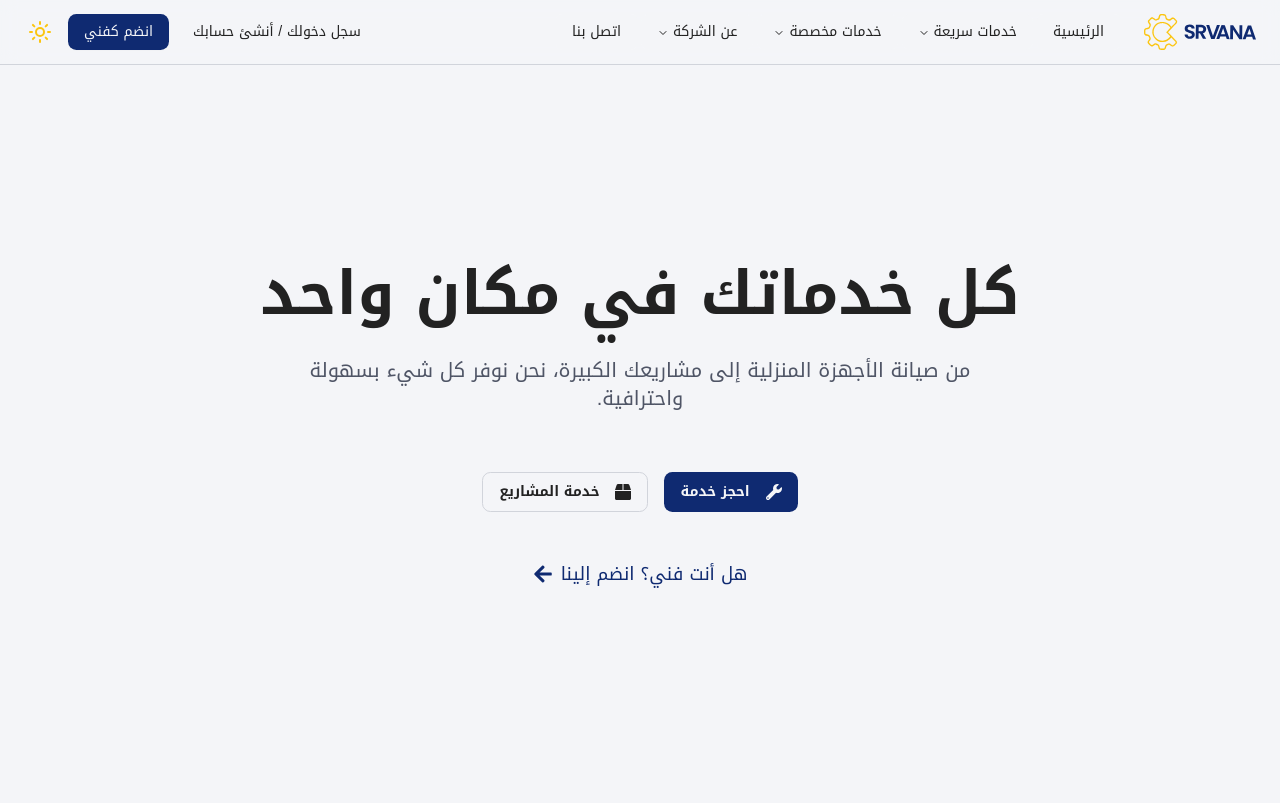
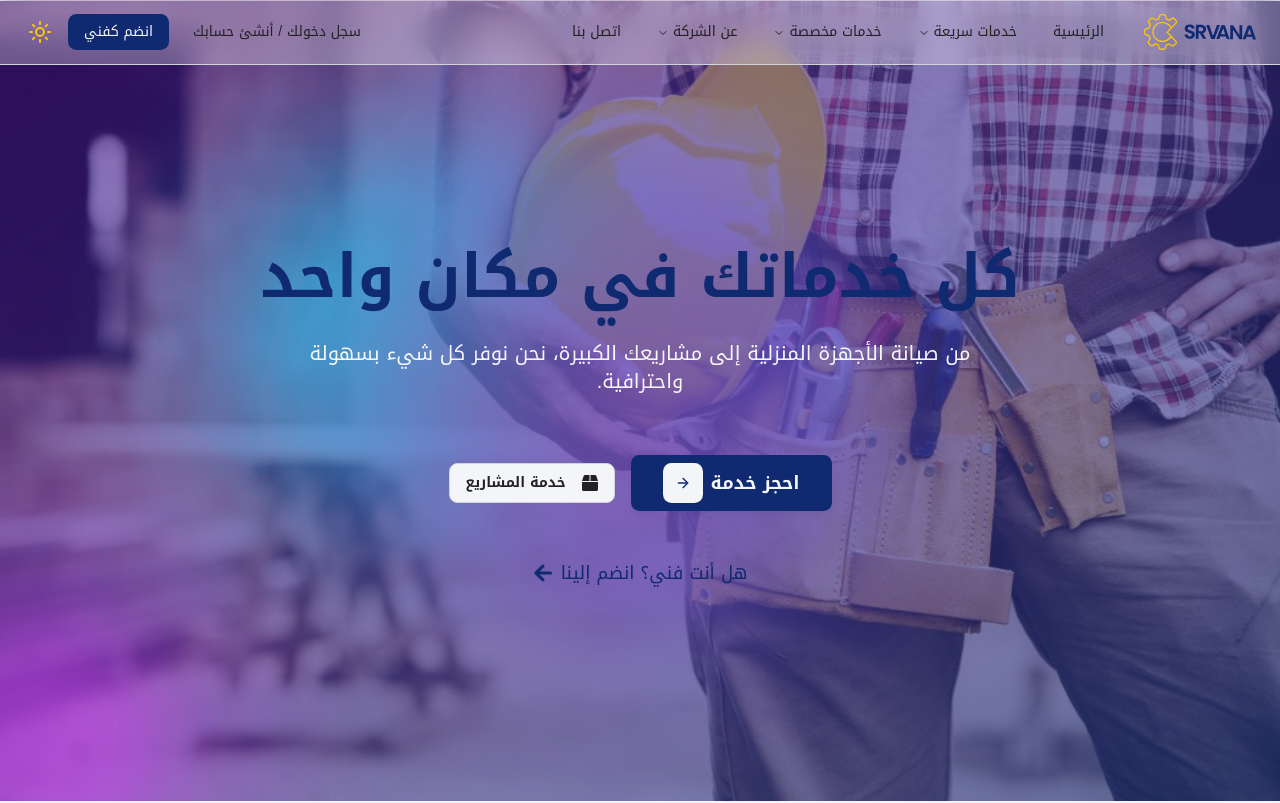
Before and after one commit to abualanin112/srvana, a React (Vite) app: page / in a window 1280 px wide. Shown: the top 803 px of the page. Built offline with nearby package versions, Linux system fonts and the light colour scheme.

Commit message:
header bg

```diff
--- a/package.json
+++ b/package.json
@@ -43,6 +43,7 @@
     "cmdk": "^1.1.1",
     "date-fns": "^4.1.0",
     "embla-carousel-react": "^8.6.0",
+    "framer-motion": "^12.23.24",
     "i18next": "^25.6.0",
     "input-otp": "^1.4.2",
     "lucide-react": "^0.546.0",
--- a/src/components/layout/Navbar.jsx
+++ b/src/components/layout/Navbar.jsx
@@ -165,7 +165,7 @@ export function Navbar({ darkMode, setDarkMode }) {
   );
 
   return (
-    <header className="sticky top-0 z-50 w-full border-b bg-background/95 shadow-sm backdrop-blur supports-[backdrop-filter]:bg-background/60">
+    <header className="sticky top-0 z-20 w-full border-b bg-background/95 shadow-sm backdrop-blur supports-[backdrop-filter]:bg-background/60">
       <div className="container flex h-16 max-w-screen-2xl items-center justify-center">
         {/* الجزء الأيمن: الشعار واسم المشروع */}
         <div className="mr-4 flex items-center space-x-2 space-x-reverse">
--- a/src/components/layout/Navbar02.jsx
+++ b/src/components/layout/Navbar02.jsx
@@ -155,7 +155,7 @@ export const Navbar02 = React.forwardRef(
       <header
         ref={combinedRef}
         className={cn(
-          "sticky top-0 z-50 w-full border-b bg-background/95 backdrop-blur supports-[backdrop-filter]:bg-background/60 px-4 md:px-6 [&_*]:no-underline",
+          "sticky top-0 z-30 w-full border-b bg-white/30 backdrop-blur-lg supports-[backdrop-filter]:bg-white/30 px-4 md:px-6 [&_*]:no-underline",
           className
         )}
         {...props}
@@ -187,7 +187,7 @@ export const Navbar02 = React.forwardRef(
                         <NavigationMenuItem key={index} className="w-full">
                           {link.submenu ? (
                             <>
-                              <div className="text-muted-foreground px-2 py-1.5 text-xs font-medium">
+                              <div className="text-muted-foreground px-2 py-1.5 text-xs font-bold">
                                 {link.label}
                               </div>
                               <ul>
@@ -195,7 +195,7 @@ export const Navbar02 = React.forwardRef(
                                   <li key={itemIndex}>
                                     <NavLink
                                       to={item.to || "#"}
-                                      className="flex w-full items-center rounded-md px-3 py-2 text-sm font-medium transition-colors hover:bg-accent hover:text-accent-foreground focus:bg-accent focus:text-accent-foreground cursor-pointer no-underline"
+                                      className="flex w-full items-center rounded-md px-3 py-2 text-md font-bold transition-colors hover:bg-accent hover:text-accent-foreground focus:bg-accent focus:text-accent-foreground cursor-pointer no-underline"
                                     >
                                       {item.label}
                                     </NavLink>
@@ -206,7 +206,7 @@ export const Navbar02 = React.forwardRef(
                           ) : (
                             <NavLink
                               to={link.to || "#"}
-                              className="flex w-full items-center rounded-md px-3 py-2 text-sm font-medium transition-colors hover:bg-accent hover:text-accent-foreground focus:bg-accent focus:text-accent-foreground cursor-pointer no-underline"
+                              className="flex w-full items-center rounded-md px-3 py-2 text-md font-bold transition-colors hover:bg-accent hover:text-accent-foreground focus:bg-accent focus:text-accent-foreground cursor-pointer no-underline"
                             >
                               {link.label}
                             </NavLink>
@@ -236,7 +236,7 @@ export const Navbar02 = React.forwardRef(
             )}
 
             {/* Main nav */}
-            <div className="flex items-center gap-6">
+            <div className="flex items-center gap-6 font-bold">
               <Link
                 to={logoHref}
                 className="flex items-center gap-2 text-primary hover:text-primary/90 transition-colors"
@@ -274,7 +274,7 @@ export const Navbar02 = React.forwardRef(
                                         to="/"
                                         className="flex h-full w-full select-none flex-col justify-center items-center text-center rounded-md bg-gradient-to-b from-muted/50 to-muted p-6 no-underline outline-none focus:shadow-md cursor-pointer"
                                       >
-                                        <div className="mb-3 text-xl font-medium">
+                                        <div className="mb-3 text-xl font-bold">
                                           shadcn.io
                                         </div>
                                         <p className="text-sm leading-tight text-muted-foreground">
@@ -366,7 +366,7 @@ export const Navbar02 = React.forwardRef(
               <Button
                 variant="ghost"
                 size="sm"
-                className="text-sm font-medium hover:bg-accent hover:text-accent-foreground"
+                className="text-sm font-bold hover:bg-accent hover:text-accent-foreground"
                 onClick={(e) => {
                   e.preventDefault();
                   if (onSignInClick) onSignInClick();
@@ -379,7 +379,7 @@ export const Navbar02 = React.forwardRef(
             <NavLink to={ctaHref} className="no-underline">
               <Button
                 size="sm"
-                className="text-sm font-medium px-4 h-9 rounded-md shadow-sm"
+                className="text-sm font-bold px-4 h-9 rounded-md shadow-sm"
                 onClick={(e) => {
                   e.preventDefault();
                   if (onCtaClick) onCtaClick();
--- /dev/null
+++ b/src/components/ui/BubbleBackground.jsx
@@ -0,0 +1,147 @@
+"use client";
+import React, { useRef, useEffect } from "react";
+import { motion, useMotionValue, useSpring } from "framer-motion";
+import { cn } from "@/lib/utils";
+import headerBg from "@/assets/header-bg.jpg";
+
+const BubbleBackground = ({
+  className,
+  children,
+  interactive = false,
+  transition = { stiffness: 100, damping: 20 },
+  colors = {
+    first: "18,113,255",
+    second: "221,74,255",
+    third: "0,220,255",
+    fourth: "200,50,50",
+    fifth: "180,180,50",
+    sixth: "140,100,255",
+  },
+  ...props
+}) => {
+  const containerRef = useRef(null);
+
+  const mouseX = useMotionValue(0);
+  const mouseY = useMotionValue(0);
+  const springX = useSpring(mouseX, transition);
+  const springY = useSpring(mouseY, transition);
+
+  useEffect(() => {
+    if (!interactive) return;
+    const currentContainer = containerRef.current;
+    if (!currentContainer) return;
+
+    const handleMouseMove = (e) => {
+      const rect = currentContainer.getBoundingClientRect();
+      const centerX = rect.left + rect.width / 2;
+      const centerY = rect.top + rect.height / 2;
+      mouseX.set(e.clientX - centerX);
+      mouseY.set(e.clientY - centerY);
+    };
+
+    currentContainer.addEventListener("mousemove", handleMouseMove);
+    return () =>
+      currentContainer.removeEventListener("mousemove", handleMouseMove);
+  }, [interactive, mouseX, mouseY]);
+
+  return (
+    <div
+      ref={containerRef}
+      className={cn("relative w-full h-full overflow-hidden", className)}
+      {...props}
+    >
+      {/* صورة الخلفية */}
+      <img
+        src={headerBg}
+        alt="Background"
+        className="absolute inset-0 w-full h-full object-cover z-0"
+      />
+
+      <div className="absolute inset-0 w-full h-full z-5 bg-gradient-to-br from-violet-900 to-blue-900 opacity-60" />
+
+      <style>
+        {`
+          :root {
+            --first-color: ${colors.first};
+            --second-color: ${colors.second};
+            --third-color: ${colors.third};
+            --fourth-color: ${colors.fourth};
+            --fifth-color: ${colors.fifth};
+            --sixth-color: ${colors.sixth};
+          }
+        `}
+      </style>
+
+      <svg className="absolute top-0 left-0 w-0 h-0">
+        <defs>
+          <filter id="goo">
+            <feGaussianBlur
+              in="SourceGraphic"
+              stdDeviation="10"
+              result="blur"
+            />
+            <feColorMatrix
+              in="blur"
+              mode="matrix"
+              values="1 0 0 0 0  0 1 0 0 0  0 0 1 0 0  0 0 0 18 -8"
+              result="goo"
+            />
+            <feBlend in="SourceGraphic" in2="goo" />
+          </filter>
+        </defs>
+      </svg>
+
+      <div
+        className="absolute inset-0 z-10"
+        style={{ filter: "url(#goo) blur(40px)", opacity: 0.6 }}
+      >
+        <motion.div
+          className="absolute rounded-full w-[80%] h-[80%] top-[10%] left-[10%]  bg-[radial-gradient(circle_at_center,rgba(var(--first-color),0.8)_0%,rgba(var(--first-color),0)_50%)]"
+          animate={{ y: [-50, 50, -50] }}
+          transition={{ duration: 30, ease: "easeInOut", repeat: Infinity }}
+        />
+
+        <motion.div
+          className="absolute inset-0 flex justify-center items-center origin-[calc(50%-400px)]"
+          animate={{ rotate: 360 }}
+          transition={{ duration: 20, ease: "linear", repeat: Infinity }}
+        >
+          <div className="rounded-full w-[80%] h-[80%] top-[10%] left-[10%]  bg-[radial-gradient(circle_at_center,rgba(var(--second-color),0.8)_0%,rgba(var(--second-color),0)_50%)]" />
+        </motion.div>
+
+        <motion.div
+          className="absolute inset-0 flex justify-center items-center origin-[calc(50%+400px)]"
+          animate={{ rotate: 360 }}
+          transition={{ duration: 40, ease: "linear", repeat: Infinity }}
+        >
+          <div className="absolute rounded-full w-[80%] h-[80%] top-[calc(50%+200px)] left-[calc(50%-500px)] bg-[radial-gradient(circle_at_center,rgba(var(--third-color),0.8)_0%,rgba(var(--third-color),0)_50%)]" />
+        </motion.div>
+
+        <motion.div
+          className="absolute rounded-full w-[80%] h-[80%] top-[10%] left-[10%]  bg-[radial-gradient(circle_at_center,rgba(var(--fourth-color),0.8)_0%,rgba(var(--fourth-color),0)_50%)] opacity-70"
+          animate={{ x: [-50, 50, -50] }}
+          transition={{ duration: 40, ease: "easeInOut", repeat: Infinity }}
+        />
+
+        <motion.div
+          className="absolute inset-0 flex justify-center items-center origin-[calc(50%_-_800px)_calc(50%_+_200px)]"
+          animate={{ rotate: 360 }}
+          transition={{ duration: 20, ease: "linear", repeat: Infinity }}
+        >
+          <div className="absolute rounded-full w-[160%] h-[160%] bg-[radial-gradient(circle_at_center,rgba(var(--fifth-color),0.8)_0%,rgba(var(--fifth-color),0)_50%)] top-[calc(50%-80%)] left-[calc(50%-80%)]" />
+        </motion.div>
+
+        {interactive && (
+          <motion.div
+            className="absolute rounded-full w-full h-full bg-[radial-gradient(circle_at_center,rgba(var(--sixth-color),0.8)_0%,rgba(var(--sixth-color),0)_50%)] opacity-70"
+            style={{ x: springX, y: springY }}
+          />
+        )}
+      </div>
+
+      <div className="relative z-10 w-full h-full"> {children}</div>
+    </div>
+  );
+};
+
+export default BubbleBackground;
--- /dev/null
+++ b/src/components/ui/PrimaryButton.jsx
@@ -0,0 +1,44 @@
+import React from "react";
+import { Button } from "@/components/ui/button";
+import { ArrowRight } from "lucide-react";
+import { motion } from "framer-motion";
+import { cn } from "@/lib/utils";
+
+export const PrimaryButton = ({ children, className, ...props }) => {
+  return (
+    <Button
+      className={cn(
+        "group relative flex items-center justify-between",
+        "font-bold rounded-full py-2 px-6",
+        "overflow-hidden shadow-lg transition-all duration-300",
+        "bg-primary text-primary-foreground hover:bg-primary/60",
+        className
+      )}
+      {...props}
+    >
+      {/* النص */}
+      <span className="text-lg z-10">{children}</span>
+
+      {/* مربع الأيقونة */}
+      <motion.div
+        className={cn(
+          "flex items-center justify-center w-10 h-10 rounded-md",
+          "bg-background text-primary shadow-sm"
+        )}
+        // حركة عند المرور: السهم يتحرك شمال وفوق فقط
+        whileHover={{ x: -6, y: -6 }}
+        transition={{ type: "spring", stiffness: 400, damping: 15 }}
+      >
+        <ArrowRight className="w-6 h-6" /> {/* السهم لا يتغير اتجاهه */}
+      </motion.div>
+
+      {/* لمعان خفيف عند hover */}
+      <motion.div
+        className="absolute inset-0 bg-white/20 z-0"
+        initial={{ x: "-100%", opacity: 0 }}
+        whileHover={{ x: 0, opacity: 1 }}
+        transition={{ duration: 0.4, ease: "easeOut" }}
+      />
+    </Button>
+  );
+};
--- a/src/components/ui/navigation-menu.jsx
+++ b/src/components/ui/navigation-menu.jsx
@@ -51,7 +51,7 @@ function NavigationMenuItem({ className, ...props }) {
 
 // === Trigger Style ===
 const navigationMenuTriggerStyle = cva(
-  "group inline-flex h-9 w-max items-center justify-center rounded-md bg-background px-4 py-2 text-sm font-medium hover:bg-accent hover:text-accent-foreground focus:bg-accent focus:text-accent-foreground disabled:pointer-events-none disabled:opacity-50 data-[state=open]:hover:bg-accent data-[state=open]:text-accent-foreground data-[state=open]:focus:bg-accent data-[state=open]:bg-accent/50 focus-visible:ring-ring/50 outline-none transition-[color,box-shadow] focus-visible:ring-[3px] focus-visible:outline-1"
+  "group inline-flex h-9 w-max items-center justify-center rounded-md px-4 py-2 text-sm font-medium hover:bg-accent hover:text-accent-foreground focus:bg-accent focus:text-accent-foreground disabled:pointer-events-none disabled:opacity-50 data-[state=open]:hover:bg-accent data-[state=open]:text-accent-foreground data-[state=open]:focus:bg-accent data-[state=open]:bg-accent/50 focus-visible:ring-ring/50 outline-none transition-[color,box-shadow] focus-visible:ring-[3px] focus-visible:outline-1"
 );
 
 // === NavigationMenuTrigger ===
@@ -119,7 +119,7 @@ function NavigationMenuLink({ className, ...props }) {
     <NavigationMenuPrimitive.Link
       data-slot="navigation-menu-link"
       className={cn(
-        "data-[active=true]:focus:bg-accent data-[active=true]:hover:bg-accent data-[active=true]:bg-accent/50 data-[active=true]:text-accent-foreground hover:bg-accent hover:text-accent-foreground focus:bg-accent focus:text-accent-foreground focus-visible:ring-ring/50 [&_svg:not([class*='text-'])]:text-muted-foreground flex flex-col gap-1 rounded-sm p-2 text-sm transition-all outline-none focus-visible:ring-[3px] focus-visible:outline-1 [&_svg:not([class*='size-'])]:size-4 text-right", // ← RTL alignment
+        "data-[active=true]:focus:bg-accent data-[active=true]:hover:bg-accent data-[active=true]:bg-accent/50 data-[active=true]:text-accent-foreground hover:bg-accent hover:text-accent-foreground focus:bg-accent focus:text-accent-foreground focus-visible:ring-ring/50 [&_svg:not([class*='text-'])]:text-muted-foreground flex flex-col gap-1 rounded-sm p-2 text-sm transition-all outline-none focus-visible:ring-[3px] focus-visible:outline-1 [&_svg:not([class*='size-'])]:size-4 text-right",
         className
       )}
       {...props}
--- a/src/pages/HomePage.jsx
+++ b/src/pages/HomePage.jsx
@@ -10,6 +10,9 @@ import BlogSection from "@/components/layout/BlogSection";
 // Shadcn UI Components
 import { Button } from "@/components/ui/button";
 import { Separator } from "@/components/ui/separator";
+
+import BubbleBackground from "@/components/ui/BubbleBackground";
+import { PrimaryButton } from "@/components/ui/PrimaryButton";
 
 import {
   FaUsers,
@@ -97,15 +100,18 @@ export default function HomePage() {
   const [selectedService, setSelectedService] = useState(featuredServices[0]);
   return (
     <>
-      <section className="relative w-full py-20 md:py-32 lg:py-48 bg-background flex items-center justify-center text-center">
-        <div className="container max-w-4xl px-4 md:px-6">
+      <section className="relative w-full h-screen overflow-hidden bg-transparent -mt-16">
+        {/* الخلفية المتحركة */}
+        <BubbleBackground interactive className="absolute inset-0 z-0 ">
+          {/* المحتوى فوق الخلفية */}
+          <div className="relative  z-20 container max-w-4xl px-4 md:px-6 flex flex-col items-center justify-center h-full text-center mx-auto">
             {/* العنوان الرئيسي */}
-          <h1 className="text-4xl md:text-5xl lg:text-6xl font-extrabold tracking-tight text-foreground leading-tight mb-6">
+            <h1 className="text-4xl md:text-5xl lg:text-6xl font-extrabold tracking-tight text-primary leading-tight my-6">
               كل خدماتك في مكان واحد
             </h1>
 
             {/* الوصف */}
-          <p className="text-lg md:text-xl text-muted-foreground mb-15 max-w-2xl mx-auto">
+            <p className="text-lg md:text-xl text-primary-foreground mb-15 max-w-2xl mx-auto">
               من صيانة الأجهزة المنزلية إلى مشاريعك الكبيرة، نحن نوفر كل شيء
               بسهولة واحترافية.
             </p>
@@ -113,11 +119,13 @@ export default function HomePage() {
             {/* الأزرار */}
             <div className="flex flex-col sm:flex-row items-center justify-center gap-4 mb-12">
               <Link to="/services/book">
-              <Button size="lg" className="px-8 py-3 text-lg font-semibold">
-                <FaWrench className="h-5 w-5 ml-2" />{" "}
-                {/* أيقونة مفتاح للخدمات */}
+                <PrimaryButton
+                  size="lg"
+                  className="px-8 py-7 text-lg font-semibold"
+                  onClick={() => alert("تم الضغط!")}
+                >
                   احجز خدمة
-              </Button>
+                </PrimaryButton>
               </Link>
               <Link to="/projects-services">
                 <Button
@@ -125,7 +133,8 @@ export default function HomePage() {
                   size="lg"
                   className="px-8 py-3 text-lg font-semibold"
                 >
-                <FaBox className="h-5 w-5 ml-2" /> {/* أيقونة حزمة للمشاريع */}
+                  <FaBox className="h-5 w-5 ml-2" />{" "}
+                  {/* أيقونة حزمة للمشاريع */}
                   خدمة المشاريع
                 </Button>
               </Link>
@@ -136,11 +145,14 @@ export default function HomePage() {
               to="/join-as-technician"
               className="inline-flex items-center text-primary hover:text-primary-foreground transition-colors group"
             >
-            <span className="text-lg font-medium">هل أنت فني؟ انضم إلينا</span>
+              <span className="text-lg font-medium">
+                هل أنت فني؟ انضم إلينا
+              </span>
               <FaArrowLeft className="h-5 w-5 mr-2 transition-transform group-hover:translate-x-1" />{" "}
               {/* سهم متجه لليسار ليتناسب مع RTL */}
             </Link>
           </div>
+        </BubbleBackground>
       </section>
       {/* القسم الثاني: خدمات شائعة */}
       <section className="w-full py-16 md:py-24 bg-background">
```
Also changed, not shown: src/assets/header-bg.jpg (added), 1 other file (tests, documents, lock files or other folders). Lines whose indentation alone changed are shown as unchanged.
